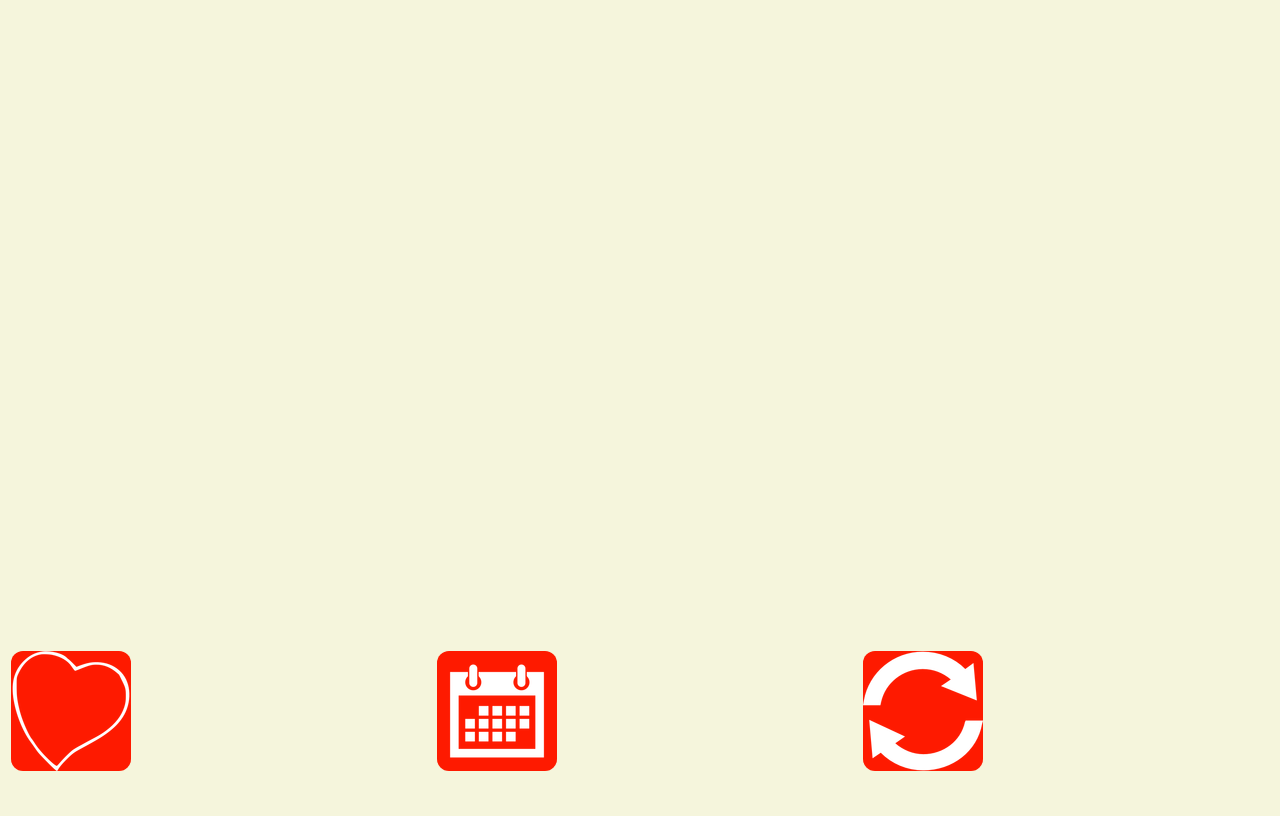
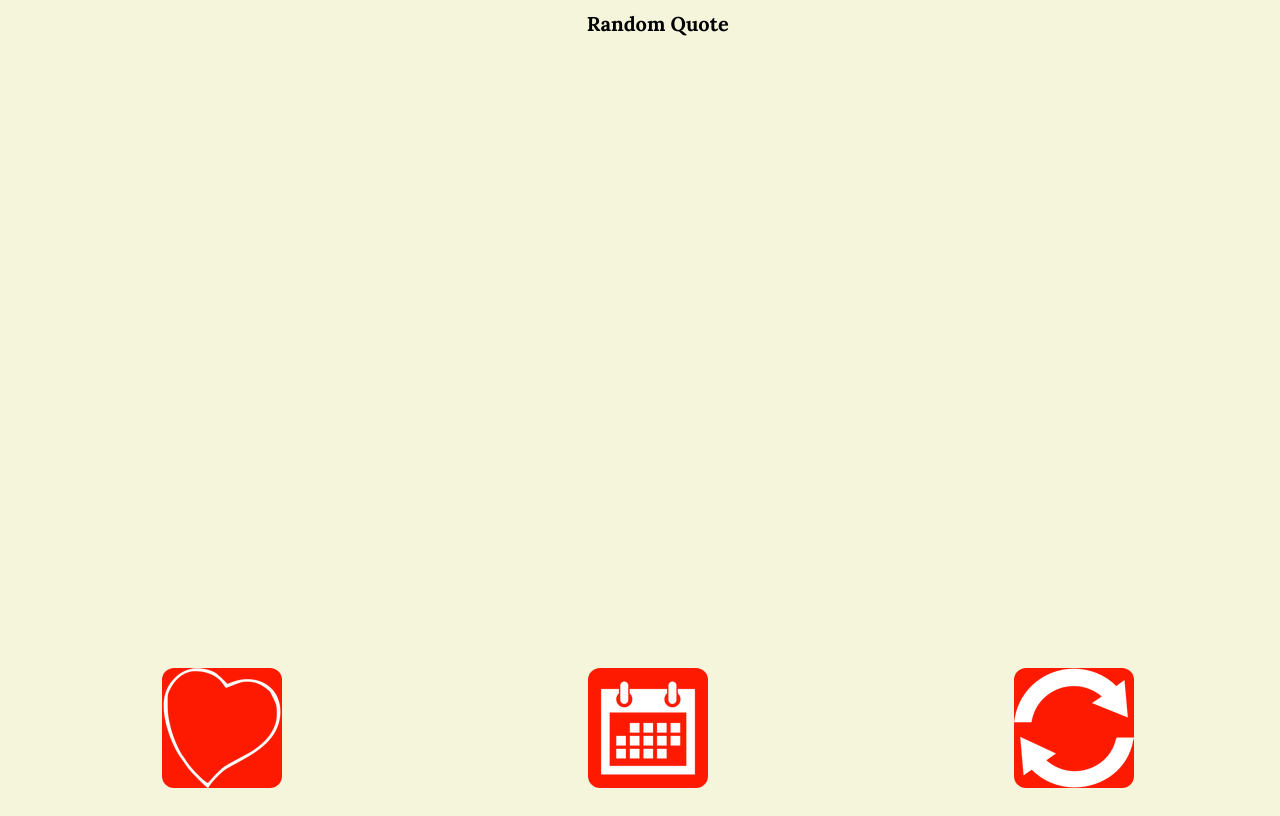
Before and after one commit to gwizdala/PersonalTestingSite, a plain HTML site: page iosClaire.html in a window 1280 px wide. Drawn offline with nearby package versions, Linux system fonts and the light colour scheme.

Commit message:
Added Random Quote Refresh Support

```diff
--- a/iosClaire.css
+++ b/iosClaire.css
@@ -79,5 +79,6 @@
 
 .buttonDiv {
   height: 20vh;
-  witdh:  100vw;
+  width:  100vw;
+  text-align: center;
 }
--- a/iosClaire.html
+++ b/iosClaire.html
@@ -76,7 +76,6 @@
     <!-- STYLESHEET -->
     <link rel="stylesheet" type="text/css" href="iosClaire.css">
     <link href='https://fonts.googleapis.com/css?family=Lora:400,700' rel='stylesheet' type='text/css'>
-    <script type="text/javascript" src="http://ajax.googleapis.com/ajax/libs/jquery/1.5/jquery.min.js"></script>
   </head>
 
   <body style="font-family: Lora; background-color: #f5f5dc;">
@@ -86,7 +85,8 @@
         <tr>
           <td>
           </td>
-          <td id="randomQuote" style="display:none;">
+          <td id="randomQuote" style="display:block;">
+                <b>Random Quote</b></br>
                 <script language="javascript" src="http://www.quotedb.com/quote/quote.php?action=random_quote"></script>
           </td>
           <td id="quoteOTD" style="display:none;">
@@ -100,7 +100,7 @@
     </div>
 
     <div class="buttonDiv">
-      <table style="width: 100vw">
+      <table style="width: 100vw" class="buttonDiv">
         <tr>
           <td>
             <a href="#" onclick="loveQuoteOTD()" id="heartButton" class="heartButton"></a>
@@ -133,7 +133,7 @@
       document.getElementById("randomQuote").style.display="block";
       document.getElementById("quoteOTD").style.display="none";
       document.getElementById("loveQuoteOTD").style.display="none";
-      $('#quoteDiv').load(document.URL +  ' #quoteDiv');
+      location.reload();
     }
     </script>
 
```
